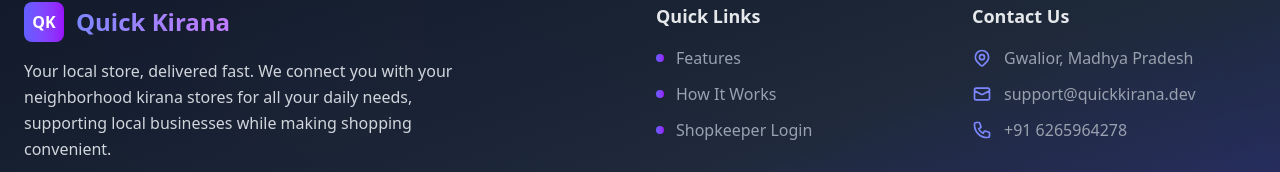
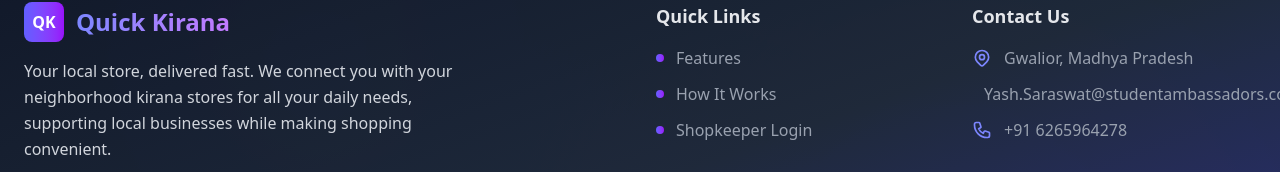
Before and after one commit to yashsaraswat2004/QuickKirana, a React (Vite) app in the folder frontend/: page / in a window 1280 px wide. Shown: the part 2502-2674 px from the top of the page. Built offline with nearby package versions, Linux system fonts and the light colour scheme.

Commit message:
Footer minor bug

```diff
--- a/frontend/src/components/layout/Footer.tsx
+++ b/frontend/src/components/layout/Footer.tsx
@@ -87,7 +87,7 @@
                 <svg className="w-5 h-5 mr-3 text-indigo-400" fill="none" stroke="currentColor" viewBox="0 0 24 24">
                   <path strokeLinecap="round" strokeLinejoin="round" strokeWidth={2} d="M3 8l7.89 4.26a2 2 0 002.22 0L21 8M5 19h14a2 2 0 002-2V7a2 2 0 00-2-2H5a2 2 0 00-2 2v10a2 2 0 002 2z" />
                 </svg>
-                <span>support@quickkirana.dev</span>
+                <span>Yash.Saraswat@studentambassadors.com</span>
               </div>
               <div className="flex items-center text-gray-400">
                 <svg className="w-5 h-5 mr-3 text-indigo-400" fill="none" stroke="currentColor" viewBox="0 0 24 24">
```
